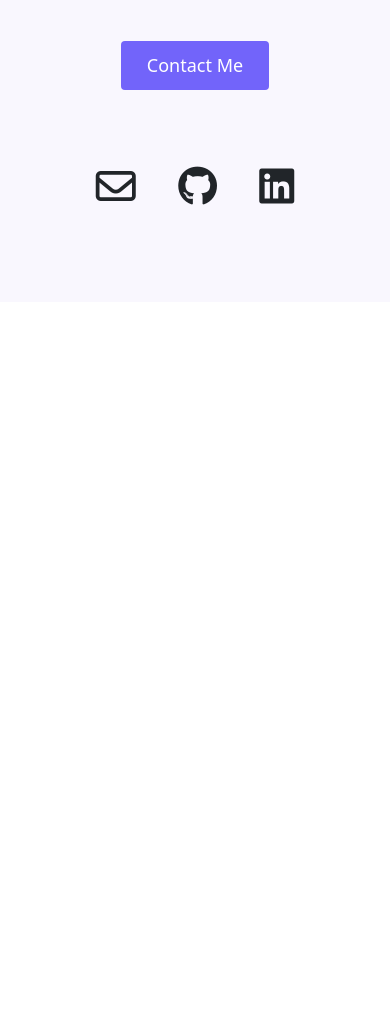
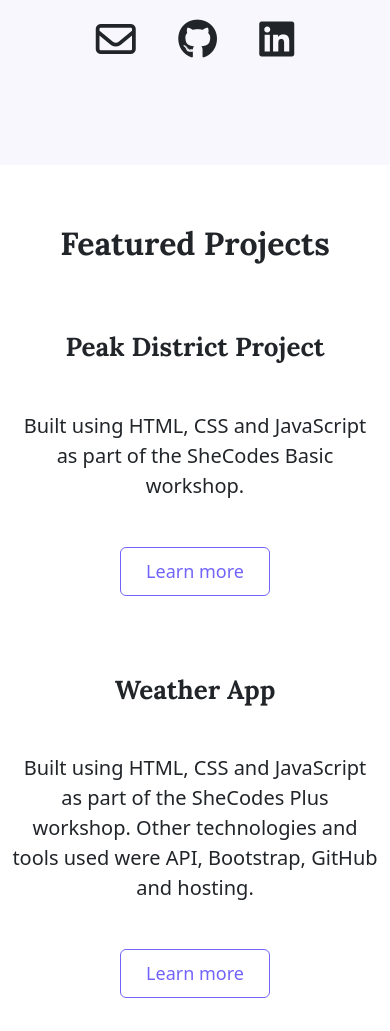
Before and after one commit to katiewalker126/portfolio-project, a plain HTML site: page index.html in a window 390 px wide. Shown: the part 491-1522 px from the top of the page. Before the commit the page ends 844 px from the top, so only its background shows below. Drawn offline with nearby package versions, Linux system fonts and the light colour scheme.

Commit message:
Added and styled homepage content including project images and descriptions

```diff
--- a/index.html
+++ b/index.html
@@ -4,7 +4,7 @@
     <meta charset="UTF-8" />
     <meta http-equiv="X-UA-Compatible" content="IE=edge" />
     <meta name="viewport" content="width=device-width, initial-scale=1.0" />
-    <title>Katie Walker Portfolio</title>
+    <title>Portfolio | Katie Walker</title>
     <link
       href="https://cdn.jsdelivr.net/npm/bootstrap@5.1.3/dist/css/bootstrap.min.css"
       rel="stylesheet"
@@ -39,5 +39,65 @@
         <i class="fab fa-linkedin p-3"></i>
       </div>
     </div>
+    <div class="featured-projects">
+      <h2>Featured Projects</h2>
+    </div>
+    <div class="container">
+      <div class="row mb-5">
+        <div class="col d-none d-md-block">
+          <img
+            src="images/peak-district.png"
+            class="img-fluid p-2 shadow"
+            alt="peak-district-project"
+          />
+        </div>
+        <div class="col">
+          <div class="project-description">
+            <h2>Peak District Project</h2>
+            <p>
+              Built using HTML, CSS and JavaScript as part of the SheCodes Basic
+              workshop.
+            </p>
+            <a href="#" class="btn learn-more-btn">Learn more</a>
+          </div>
+        </div>
+      </div>
+      <div class="row mb-5">
+        <div class="col">
+          <div class="project-description">
+            <h2>Weather App</h2>
+            <p>
+              Built using HTML, CSS and JavaScript as part of the SheCodes Plus
+              workshop. Other technologies and tools used were API, Bootstrap,
+              GitHub and hosting.
+            </p>
+            <a href="#" class="btn learn-more-btn">Learn more</a>
+          </div>
+        </div>
+        <div class="col d-none d-md-block">
+          <img
+            src="images/weather-app.png"
+            class="img-fluid p-2 shadow"
+            alt="weather-project"
+          />
+        </div>
+      </div>
+      <div class="row mb-5">
+        <div class="col d-none d-md-block">
+          <img
+            src="images/dictionary-app.png"
+            class="img-fluid p-2 shadow"
+            alt="dictionary-project"
+          />
+        </div>
+        <div class="col">
+          <div class="project-description">
+            <h2>Dictionary App</h2>
+            <p>Coming soon - watch this space!</p>
+            <a href="#" class="btn learn-more-btn">Learn more</a>
+          </div>
+        </div>
+      </div>
+    </div>
   </body>
 </html>
--- a/src/styles.css
+++ b/src/styles.css
@@ -9,12 +9,12 @@
 .hero {
   background-color: var(--primary-color);
   text-align: center;
-  padding: 160px 20px 80px 20px;
+  padding: 160px 20px 90px 20px;
 }
 
 .hero h1 {
   font-family: var(--heading-font-family);
-  font-size: 80px;
+  font-size: 90px;
 }
 
 .hero p {
@@ -29,7 +29,7 @@
   font-weight: 450;
   padding: 10px 25px;
   margin: 30px 0;
-  border-radius: 4px;
+  border-radius: 6px;
 }
 
 .btn-branding:hover {
@@ -44,3 +44,71 @@
   font-size: 40px;
   margin-top: 30px;
 }
+
+.container {
+  margin: 80px 100px;
+}
+
+.featured-projects h2 {
+  padding: 60px 0px;
+  text-align: center;
+  font-size: 45px;
+  font-weight: bold;
+  font-family: var(--heading-font-family);
+}
+
+.project-description {
+  padding: 60px 40px 60px 40px;
+}
+
+.project-description h2 {
+  padding-bottom: 40px;
+  font-size: 36px;
+  font-weight: bold;
+  font-family: var(--heading-font-family);
+}
+
+.project-description p {
+  font-size: 20px;
+  font-family: var(--default-font-family);
+}
+
+.learn-more-btn {
+  background-color: white;
+  color: var(--secondary-color);
+  border: 1px solid var(--secondary-color);
+  font-size: 18px;
+  font-weight: 450;
+  padding: 10px 25px;
+  margin: 30px 0;
+  border-radius: 6px;
+}
+
+.learn-more-btn:hover {
+  background-color: var(--secondary-color);
+  color: white;
+  transition: all 200ms ease-in-out;
+}
+
+@media (max-width: 769px) {
+  .hero h1 {
+    font-size: 45px;
+  }
+  .hero p {
+    font-size: 26px;
+  }
+  .container {
+    margin: 0;
+  }
+  .project-description,
+  .featured-projects {
+    text-align: center;
+    padding: 0;
+  }
+  .featured-projects h2 {
+    font-size: 32px;
+  }
+  .project-description h2 {
+    font-size: 26px;
+  }
+}
```
Also changed, not shown: images/dictionary-app.png (added), images/peak-district.png (added), images/weather-app.png (added), 2 other files.
